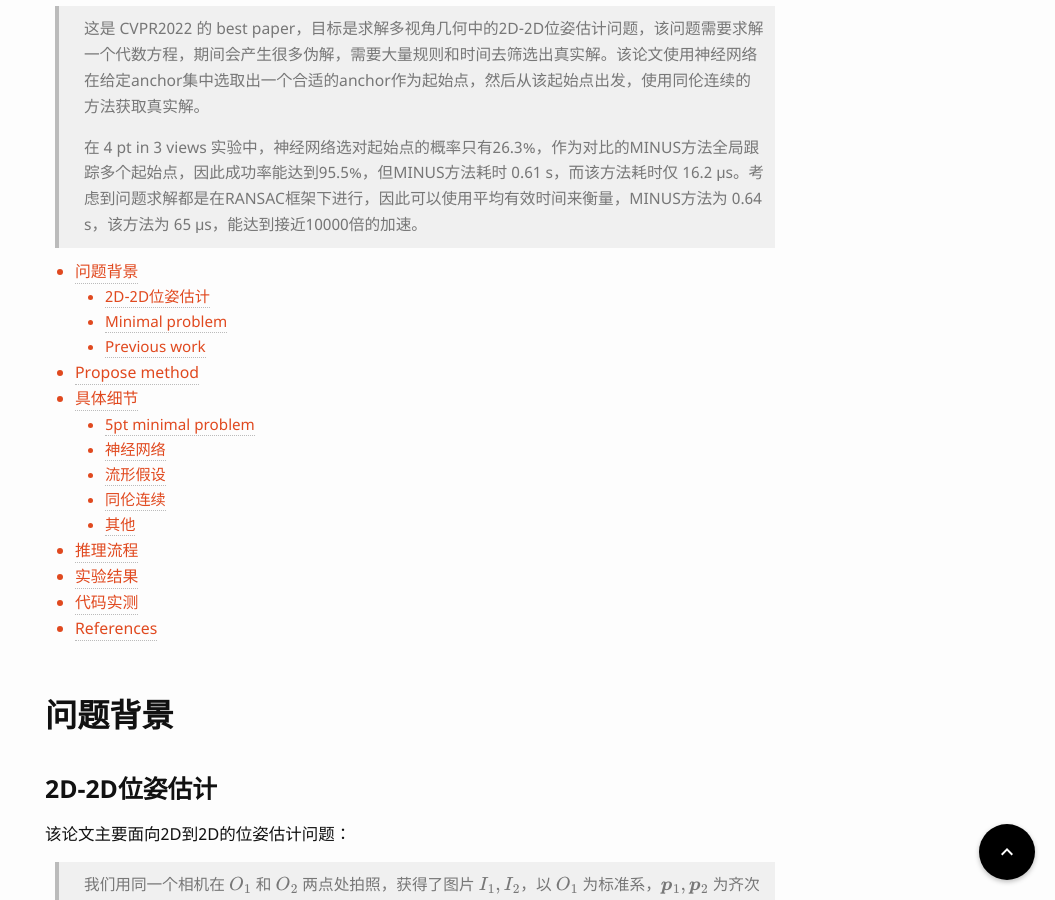
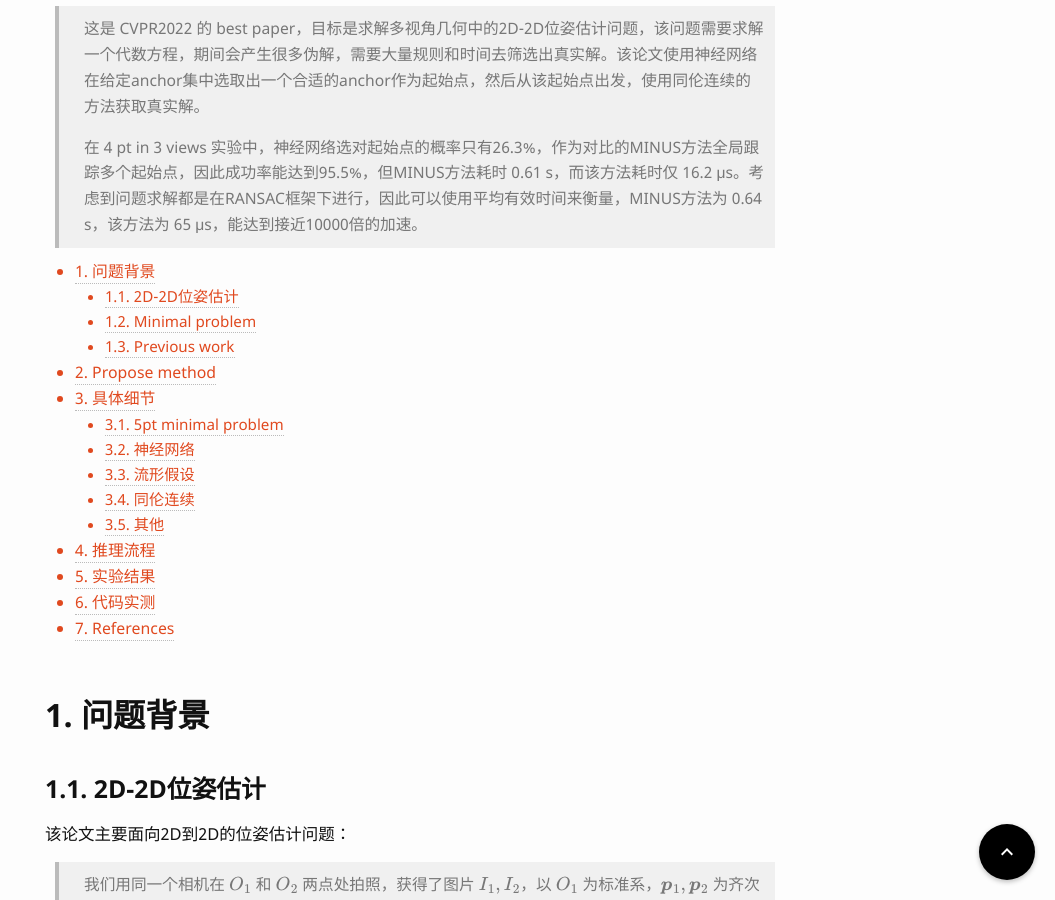
Before and after one commit to Theigrams/zjblog, a Jekyll site: the page built from _posts/2022-07-18-learning-to-solve-hard-minimal-problems.md, in a window 1280 px wide and 900 px high, scrolled down 301 px. Shown: the whole window, without its empty margins (225-1280 px from the left). Built offline with Jekyll 4.4.1, drawn with Linux system fonts in a browser that asks for light colours; some web fonts are replaced; comment, search, counter and statistics services are not loaded; some of the changed text lies outside the part shown.

Commit message:
modify(minimal): add section numbers

````diff
--- a/_posts/2022-07-18-learning-to-solve-hard-minimal-problems.md
+++ b/_posts/2022-07-18-learning-to-solve-hard-minimal-problems.md
@@ -17,9 +17,9 @@ typora-root-url: ../..
 * TOC
 {:toc}
 
-## 问题背景
+## 1. 问题背景
 
-### 2D-2D位姿估计
+### 1.1. 2D-2D位姿估计
 
 该论文主要面向2D到2D的位姿估计问题：
 
@@ -99,7 +99,7 @@ $$
 \boldsymbol{x}_2^{\top} E\boldsymbol{x}_1 = 0
 $$
 
-### Minimal problem
+### 1.2. Minimal problem
 
 对于上面的这个2D-2D的位姿估计问题，我们要估计本质矩阵 $$E=[t]_{\times}R$$，由于平移和旋转各有3个自由度，故 $[t]_{\times}R$ 共有6个自由度，但由于**尺度等价性**，因此 $E$ 实际上只有5个自由度（通常的做法是设 $t$ 的长度为1），也就是说我们最少可以用5对点来求解 $E$ 矩阵，这就是5点法。
 
@@ -115,7 +115,7 @@ $$
 >
 > In the case of problems of computing camera geometry, the number of equations in the system and the corresponding number of its solutions depend on the number of geometric constraints and the number of input data (usually 2D-2D, 2D-3D or 3D-3D point or line correspondences) used to formulate the problem. The problems solved from a minimal number of input data and using all the possible geometric constrains that lead to a finite number of solutions are often called “minimal problems” or “minimal cases”. Most of these minimal problems are named according to the smallest number of correspondences that are required to solve these problems and to obtain a finite number of possible solutions, e.g., the five point relative pose problem or the six point focal length problem.
 
-### Previous work
+### 1.3. Previous work
 
 ![image-20220719183247255](/zjblog/assets/images/2022-07-18-learning-to-solve-hard-minimal-problems/image-20220719183247255-8387797-8397137.png)
 
@@ -131,15 +131,15 @@ $$
 
 当 $t=0$ 时，$H(x,0)=G(x)$，此时算出根 $s_0$，然后给 $t$ 加上一个 $\Delta t$，以 $s_0$ 为初值，使用牛顿法等局部优化算法得到 $H(x,\Delta t)$ 的根 $s(\Delta t)$，以此类推，当 $t$ 从0变化到1时，我们就能得到一条解曲线 $s(t)$，此时 $s(1)$ 即为 $G(x)$ 的解。但全局HC方法需要跟踪多个解曲线以保证能找到真实解，这样的方法需要消耗大量的时间，之前的那个5pt问题，使用Macaulay2中的HC法来求解需要 $10^5\,\mu s$，通常而言，HC方法比符号数值求解器会慢1000到10万倍。
 
-## Propose method
+## 2. Propose method
 
 HC之所以慢，就是因为它要从多个起始点开始追踪，以保证能覆盖所有的解，并且最后也要从大量伪解中选出真实解。但如果我们已经知道了真实解附近的一个起始点，那么只需要跟踪一条路径即可，这样也避免了伪解的干扰。
 
 所以，这篇论文的核心思想就在于通过神经网络来预测一个起始点，但可以想象，直接预测一个真实解附近的起始点是比较有难度的，所以作者就先从数据集生成多个起始点，称为anchor(锚点)，然后用神经网络来推断每个问题对应的anchor，这就类似于将回归问题转化成了分类问题。
 
-## 具体细节
+## 3. 具体细节
 
-### 5pt minimal problem
+### 3.1. 5pt minimal problem
 
 <img src="/zjblog/assets/images/2022-07-18-learning-to-solve-hard-minimal-problems/image-20220721091138291-8387797-8397137.png" alt="image-20220721091138291" style="zoom: 20%;" />
 
@@ -162,7 +162,7 @@ $$
 
 > 对于一般的HC求解器来说，只能求解方阵系统，也就是9个方程9个未知量，因此还需要舍弃一个方程。
 
-### 神经网络
+### 3.2. 神经网络
 
 神经网络的输入是一个 problem-solution pairs $(p,s)$，对于5pt问题，$p$为5个点的10个像素坐标，是一个20维的向量，$s$为9个像素点的深度（第一个深度固定为1），是一个9维的向量。将两个向量拼接起来，就是一个24维的向量，这就是神经网络的输入。
 
@@ -200,7 +200,7 @@ class Net(nn.Module):
         return self.fc3(x)
 ```
 
-### 流形假设
+### 3.3. 流形假设
 
 为什么我们能用神经网络来学习这个问题？因为这个problem-solution pair构成了一个流形，直白一点，就是problem对应的solution在大部分情况下都是连续的。
 
@@ -220,7 +220,7 @@ class Net(nn.Module):
 
 ![image-20220721151604974](/zjblog/assets/images/2022-07-18-learning-to-solve-hard-minimal-problems/image-20220721151604974-8397137.png)
 
-### 同伦连续
+### 3.4. 同伦连续
 
 如果我们要获取问题 $p$ 的解 $s$，可以先从一个已知的 problem/solution pair $(p_0, s_0)$ 出发，构建线段同伦(Linear segment HC)：
 
@@ -248,11 +248,11 @@ $$
 
 整个过程如上图所示，红色的为预测步，绿色为校正步，两者交替进行，最终得到解曲线 $s(t)$。
 
-### 其他
+### 3.5. 其他
 
 还有一些细节，例如 RANSAC框架、anchor集合的生成、训练集的生成，在此就不过多描述了，感兴趣的可以去看原论文。
 
-## 推理流程
+## 4. 推理流程
 
 整个推理流程还是比较明朗的
 
@@ -263,7 +263,7 @@ $$
 3. 构建同伦映射 $p(t)=(1-t)p_0+t(p)$
 4. 从 $(p_0,s_0)$ 跟踪到 $(p,s(1))$ 得到最终解
 
-## 实验结果
+## 5. 实验结果
 
 ![image-20220721163142822](/zjblog/assets/images/2022-07-18-learning-to-solve-hard-minimal-problems/image-20220721163142822.png)
 
@@ -274,7 +274,7 @@ $$
 * 论文中的方法只跟踪一个解，成功率为 26%，但用时只需 $16\, \mu s$
 * 考虑到求解过程都是在 RANSAC 框架下运行，因此可以用平均有效时间来衡量，一个是 $0.64\,s$，另是 $65\,\mu s$，能达到接近 10000倍的加速
 
-## 代码实测
+## 6. 代码实测
 
 我跑了一下作者的代码，挺无语的。首先是 Readme 文档写得乱七八糟，让人摸不着头脑，然后是代码一堆BUG！！！
 
@@ -352,7 +352,7 @@ python3 train_nn.py ./MODEL ./MODEL/trainParam.txt
 
 说实话我现在也没想明白这是怎么回事，真的挺离谱的。
 
-## References
+## 7. References
 
 1. [相对位姿估计的进展和新方法](https://www.shenlanxueyuan.com/open/course/131)
 2. [Minimal problem](https://cmp.felk.cvut.cz/~kukelova/minimal/index.php)
````
